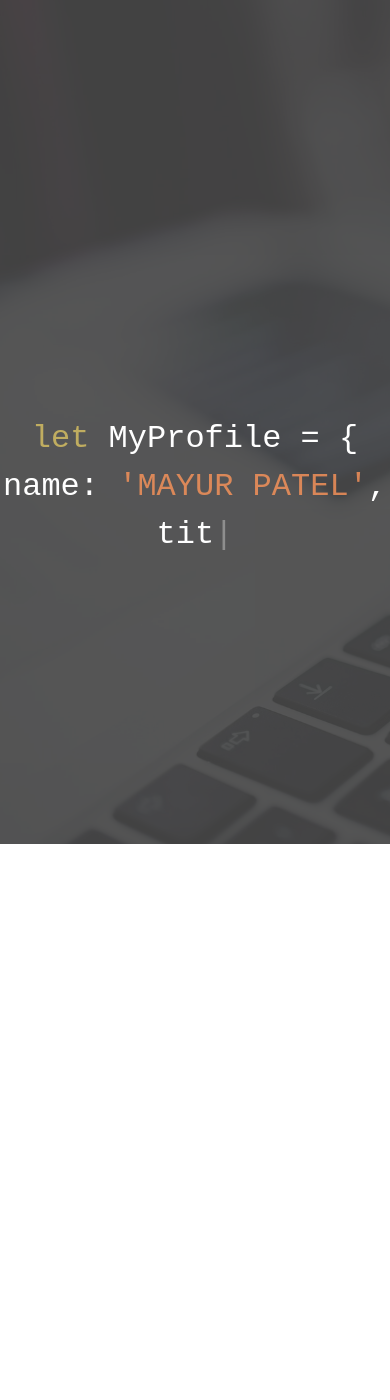
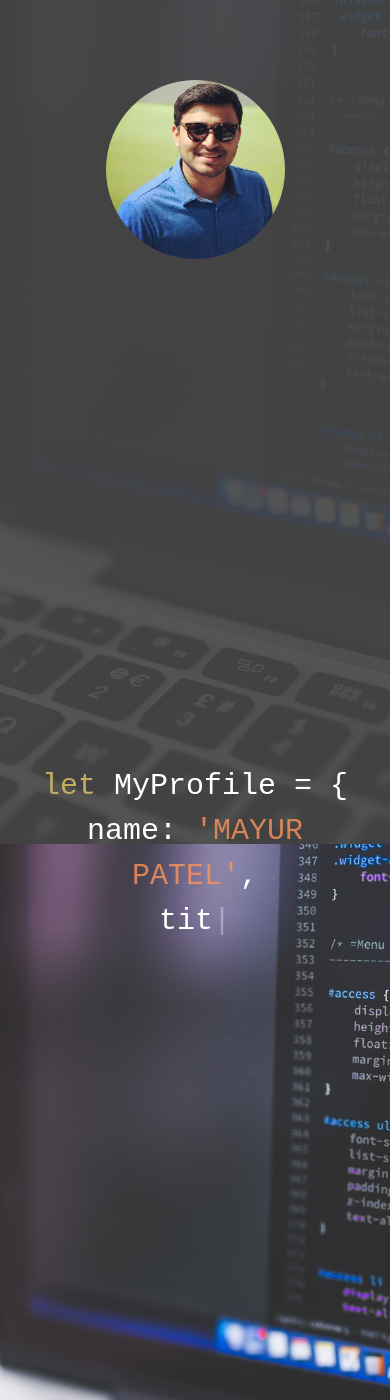
Before and after one commit to pmayur73/typing_resume, a plain HTML site: page index.html in a window 390 px wide. Before the commit the page ends 844 px from the top, so only its background shows below. Drawn offline with nearby package versions, Linux system fonts and the light colour scheme.

Commit message:
align home page

```diff
--- a/index.html
+++ b/index.html
@@ -5,12 +5,24 @@
    <meta name="viewport" content="width=device-width, initial-scale=1.0">
    <meta http-equiv="X-UA-Compatible" content="ie=edge">
    <link rel="stylesheet" href="style.css">
+   <link rel="stylesheet" href="https://www.w3schools.com/w3css/4/w3.css">
    <title>Resume</title>
 </head>
 <body id="bg-img">
 
    <div class="container">
       <section id="home">
+      <div class="w3-half  w3-container" style="height:700px">
+         <div class="w3-padding-64 w3-center">
+            <img src="./img/myprofile.jpeg" class="w3-margin w3-circle" alt="Person" style="width:50%">
+         </div>
+      </div>
+      <!-- <div class="profile-image">
+
+          <img src="./img/myprofile.jpeg" alt>
+      </div> -->
+      <div class="w3-half w3-container w3-center" style="height:700px">
+         <div class="w3-padding-64">
             <pre id="typewriter" >
                <span class="var-highlight">let</span> MyProfile = {
                    name: <span class="string-highlight">'MAYUR PATEL'</span>,
@@ -22,6 +34,8 @@
                            <span class="string-highlight">'HTML'</span>,
                            <span class="string-highlight">'CSS'</span>];
                }; </pre>
+         </div>
+      </div>
       </section>
    </div>
 
--- a/style.css
+++ b/style.css
@@ -20,7 +20,13 @@ body {
 		 background: rgba(68, 68, 68, 0.9);
 }
 
-
+.profile-image img {
+	height: 250px;
+	width: 250px;
+	border-radius: 100%;
+	border: 4px solid white;
+	box-shadow: 0 10px 10px -6px rgba(0, 0, 0, 0.2);
+}
 
 .var-highlight{
 	color: #C0AD60;
@@ -29,20 +35,20 @@ body {
 	color: rgba(253, 149, 90, 0.8);
 }
 
-section {
+/* section {
 	display: flex;
 	flex-direction: column-reverse;
 	align-items: center;
 	justify-content: center;
 	width: 100%;
 	height: 100vh;
-}
+} */
 
 #typewriter{
 		font-size: 2em;
 		margin: 0;
 		font-family: "Courier New";
-		width: 100%;
+		/* width: 100%; */
 }
 
 #typewriter::after{
@@ -67,14 +73,14 @@ section {
 
 @media screen and (max-width: 1005px) {
 	pre{
-		padding-top: 129px;
+		/* padding-top: 129px; */
 		 white-space: pre-line;
 		 text-align: center;}
 	}
 
 @media screen and (max-width: 800px) {
 pre{
-	padding-top: 129px;
+	/* padding-top: 129px; */
     white-space: pre-line;
     text-align: center;}
 }
```
Also changed, not shown: img/myprofile.jpeg (added), img/myprofile1.jpeg (added). Lines whose indentation alone changed are shown as unchanged.
